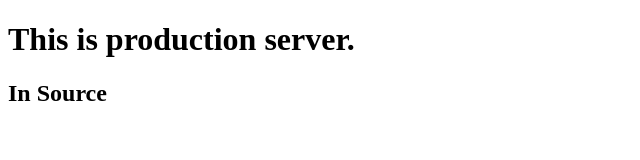
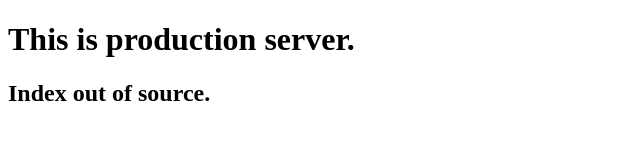
Before and after one commit to adples/github-actions, a plain HTML site: page index.html in a window 1280 px wide. Shown: the whole page, without its empty margins (0-640 px from the left). Drawn offline with Linux system fonts and the light colour scheme.

Commit message:
updated yaml and index

```diff
--- a/index.html
+++ b/index.html
@@ -8,6 +8,6 @@
   </head>
   <body>
     <h1>This is production server.</h1>
-    <h2>In Source</h2>
+    <h2>Index out of source.</h2>
   </body>
 </html>
```
Also changed, not shown: 6 other files.
